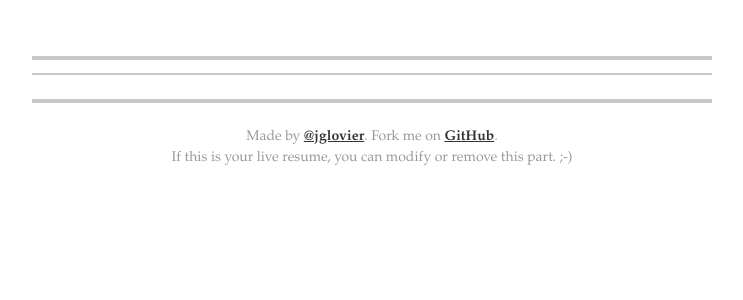
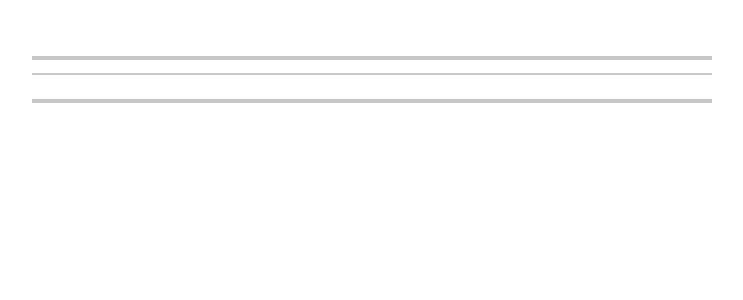
Before and after one commit to walzimmer/website, a Jekyll site: the page built from index.html, in a window 1280 px wide. Shown: the top 300 px of the page, without its empty margins (268-1011 px from the left). Built offline with Jekyll 4.4.1, drawn with Linux system fonts in a browser that asks for light colours.

Commit message:
remove footer

```diff
--- a/_layouts/resume.html
+++ b/_layouts/resume.html
@@ -232,8 +232,8 @@
       {% endif %}
 
       <footer class="page-footer">
-        <p class="footer-line">Made by <a href="http://twitter.com/jglovier">@jglovier</a>. Fork me on <a href="https://github.com/jglovier/resume-template">GitHub</a>.</p>
-        <p class="footer-line">If this is your live resume, you can modify or remove this part. ;-)</p>
+        <!-- <p class="footer-line">Made by <a href="http://twitter.com/jglovier">@jglovier</a>. Fork me on <a href="https://github.com/jglovier/resume-template">GitHub</a>.</p> -->
+        <!-- <p class="footer-line">If this is your live resume, you can modify or remove this part. ;-)</p> -->
       </footer>
 
     </div>
```
